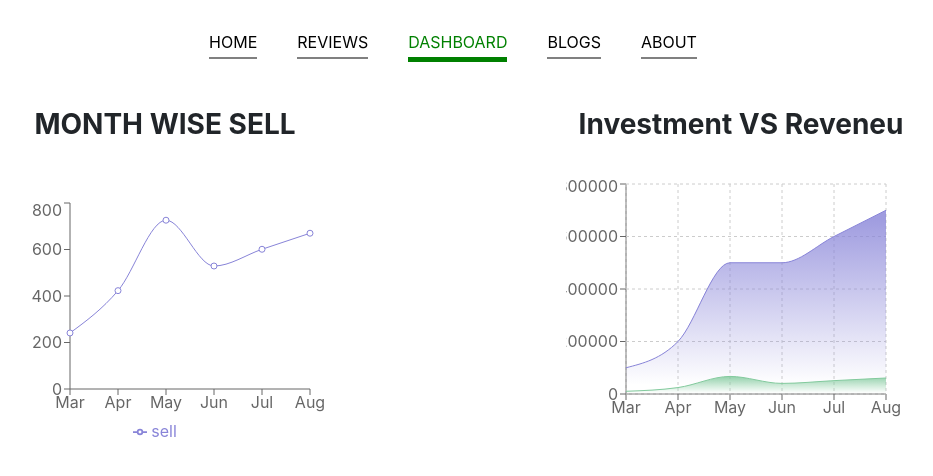
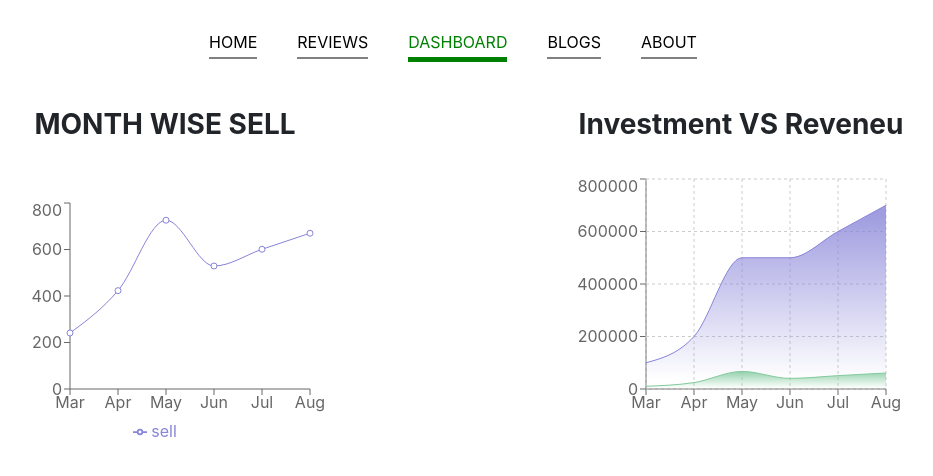
Before and after one commit to MansurAhmed1/assighnment9, a React (Create React App) app: page /dashboard in a window 1280 px wide. Shown: the top 476 px of the page, without its empty margins (187-1120 px from the left). Built offline with nearby package versions, Linux system fonts and the light colour scheme.

Commit message:
name set

```diff
--- a/src/components/Chart/ChartArea.js
+++ b/src/components/Chart/ChartArea.js
@@ -44,7 +44,7 @@ const ChartArea = () => {
 
     return (
         <AreaChart width={350}  height={250} data={data}
-  margin={{ top: 10, right: 30, left: 0, bottom: 0 }}>
+  margin={{ top: 5, right: 30, left: 20, bottom: 5  }}>
   <defs>
     <linearGradient id="colorUv" x1="0" y1="0" x2="0" y2="1">
       <stop offset="5%" stopColor="#8884d8" stopOpacity={0.8}/>
```
Also changed, not shown: 1 other file (tests, documents, lock files or other folders).
